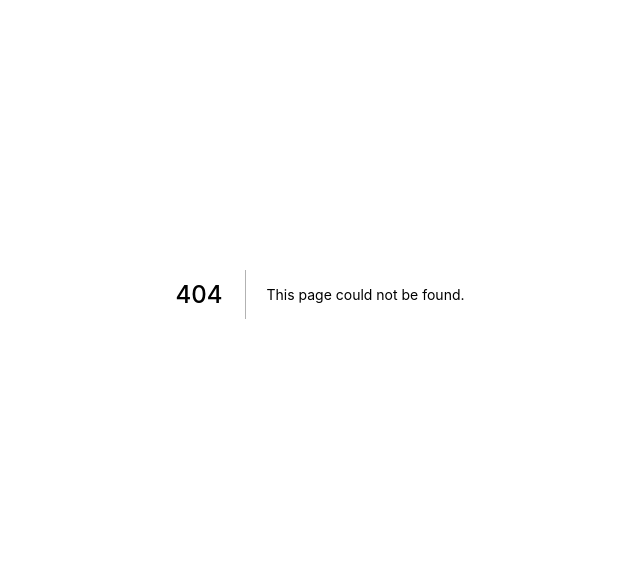
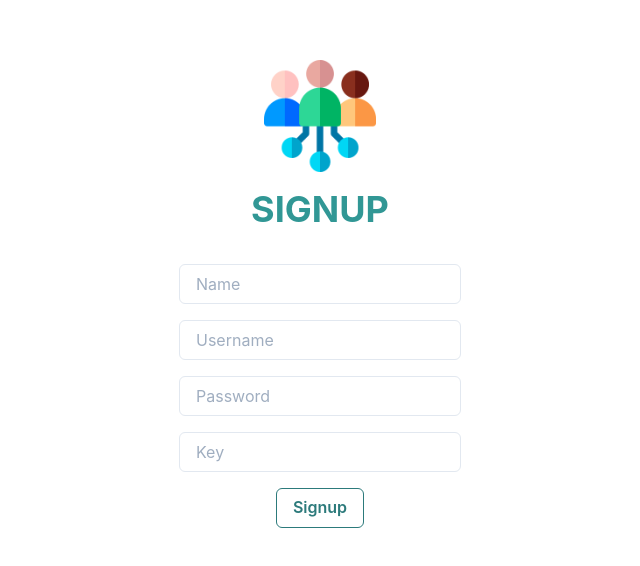
Before and after one commit to omiq17/club17-app, a Next.js app: page /signup in a window 1280 px wide. Before the commit this address had no page. Shown: the part 106-672 px from the top of the page, without its empty margins (320-960 px from the left). Built offline with nearby package versions, Linux system fonts and the light colour scheme.

Commit message:
Add initial login, signup, members page.

```diff
--- /dev/null
+++ b/src/features/user/signup/index.tsx
@@ -0,0 +1,25 @@
+import { Box, Button, Heading, Image, Input, VStack } from "@chakra-ui/react";
+
+export default function SignupMain() {
+  const onSignup = (e) => {
+    e.preventDefault()
+    console.log("Signup")
+  }
+
+  return (
+    <Box>
+      <Image boxSize="7rem" src="/club17.png" alt="Club17" margin="0 auto 1rem" />
+      <Heading color="primary.main" as="h1" size="xl" textAlign="center" mb="8">SIGNUP</Heading>
+
+      <form id="login-form" onSubmit={onSignup}>
+        <VStack spacing="4">
+          <Input placeholder="Name" />
+          <Input placeholder="Username" />
+          <Input placeholder="Password" type="password" />
+          <Input placeholder="Key" />
+          <Button type="submit">Signup</Button>
+        </VStack>
+      </form>
+    </Box>
+  )
+}
--- /dev/null
+++ b/src/pages/signup.tsx
@@ -0,0 +1,10 @@
+import Layout from "../common/components/Layout";
+import SignupMain from "../features/user/signup";
+
+export default function Login() {
+  return (
+    <Layout>
+      <SignupMain />
+    </Layout>
+  )
+}
```
Also changed, not shown: src/features/members/list/index.tsx (added, +9 -0 lines), src/features/user/login/index.tsx (added, +23 -0 lines), src/pages/login.tsx (added, +10 -0 lines), src/pages/members.tsx (added, +10 -0 lines).
